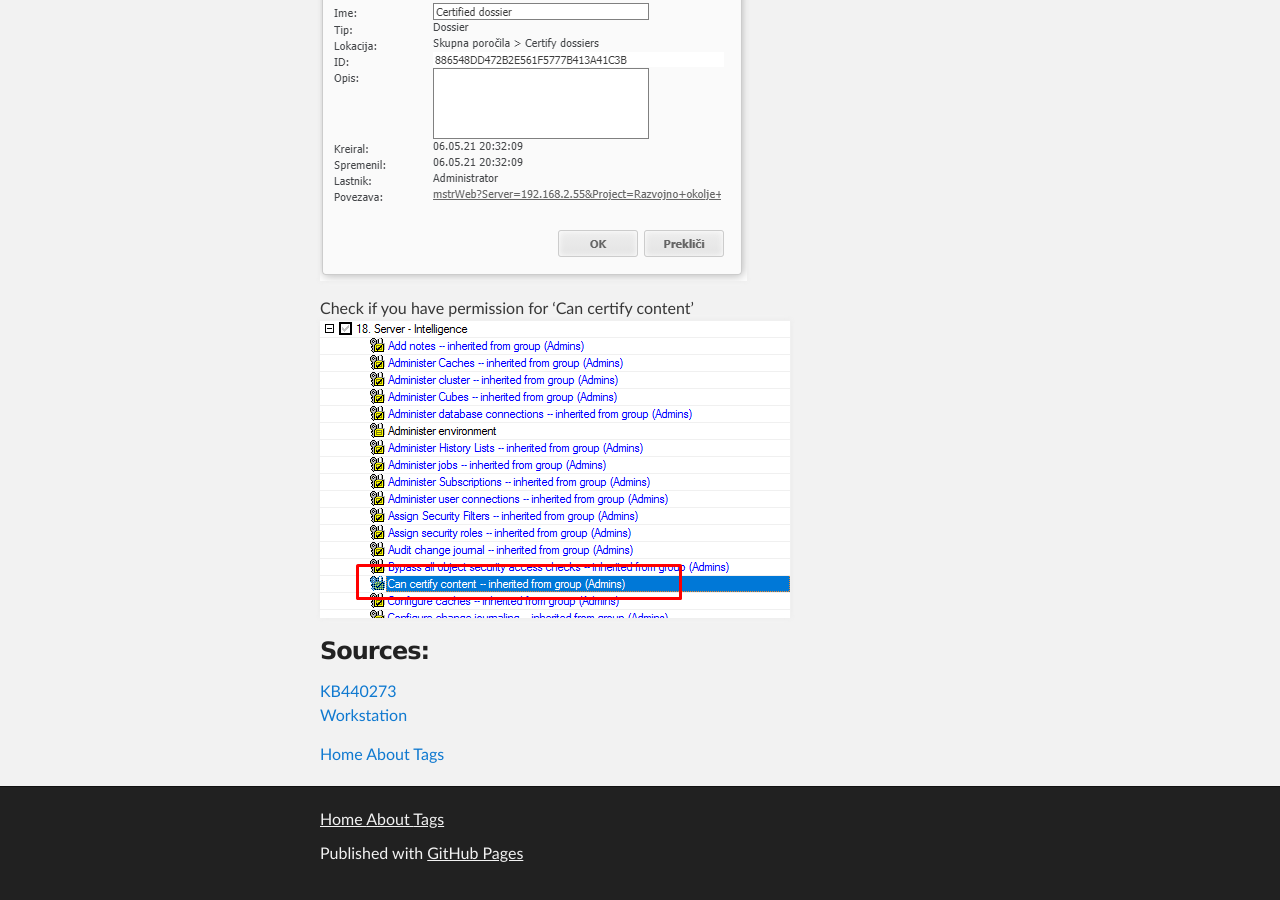
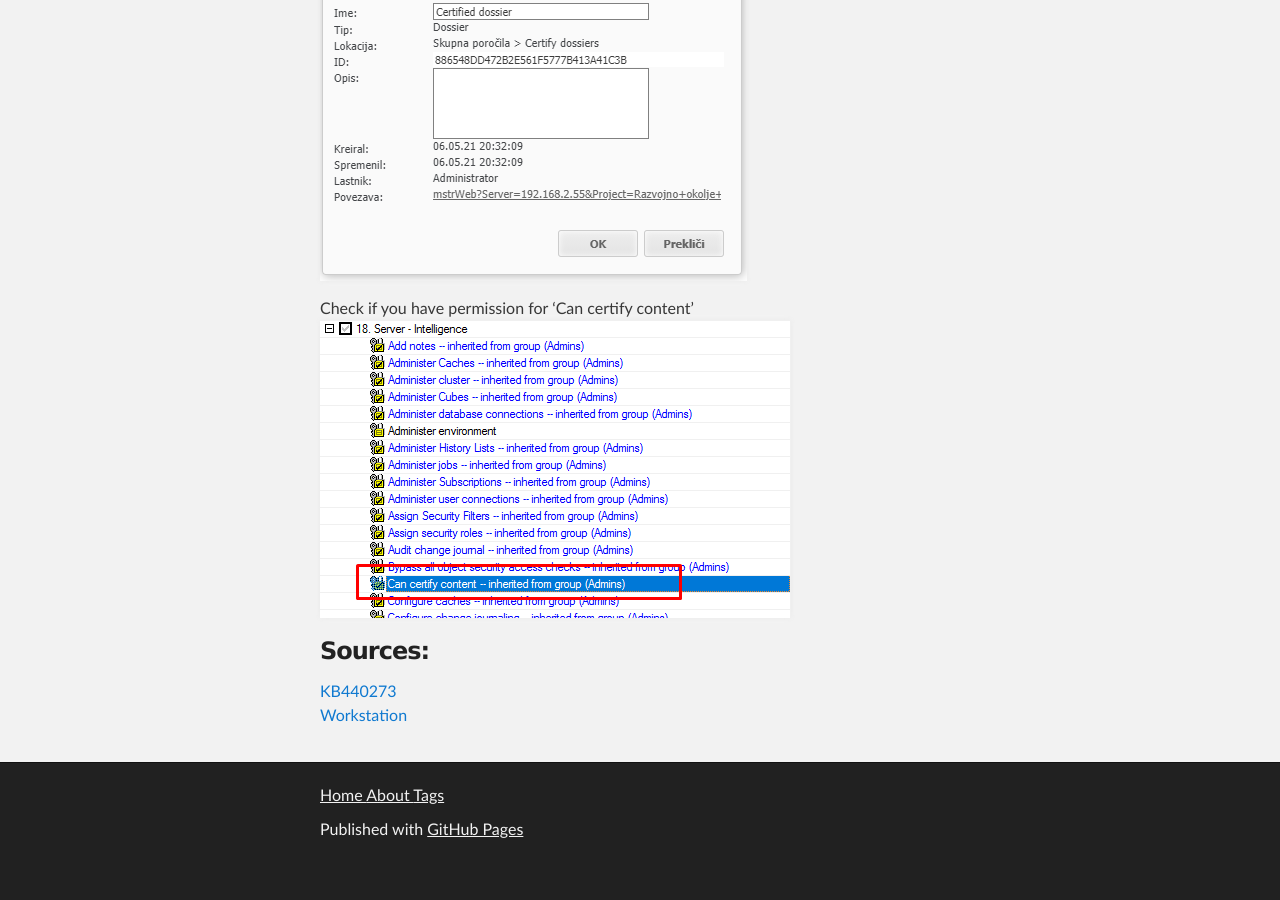
Before and after one commit to kl82slo/kl82slo.github.io, a Jekyll site: the page built from _posts/2021-05-05-0001 MicroStrategy Certiffy Dossie.md, in a window 1280 px wide and 900 px high, scrolled down 2602 px. Built offline with Jekyll 4.4.1, drawn with Linux system fonts in a browser that asks for light colours; after the commit the page ends 3478 px from its top, so only the background shows below that.

Commit message:
Update post.html

```diff
--- a/_layouts/post.html
+++ b/_layouts/post.html
@@ -6,8 +6,3 @@
 <p>{{ page.date | date_to_string }}</p>
 
 {{ content }}
-
-
-<body>
-    {% include navigation.html %}
-</body>
```
